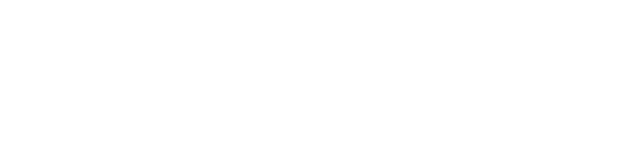
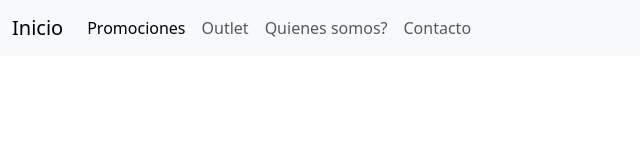
Before and after one commit to francoparadiso/clase-11, a plain HTML site: page index.html in a window 1280 px wide. Shown: the whole page, without its empty margins (0-640 px from the left). Drawn offline with nearby package versions, Linux system fonts and the light colour scheme.

Commit message:
Creamos las paginas

```diff
--- a/index.html
+++ b/index.html
@@ -9,7 +9,30 @@
         integrity="sha384-T3c6CoIi6uLrA9TneNEoa7RxnatzjcDSCmG1MXxSR1GAsXEV/Dwwykc2MPK8M2HN" crossorigin="anonymous">
 </head>
 </head>
-
+<nav class="navbar navbar-expand-lg bg-body-tertiary">
+    <div class="container-fluid">
+      <a class="navbar-brand" href="#">Inicio</a>
+      <button class="navbar-toggler" type="button" data-bs-toggle="collapse" data-bs-target="#navbarNav" aria-controls="navbarNav" aria-expanded="false" aria-label="Toggle navigation">
+        <span class="navbar-toggler-icon"></span>
+      </button>
+      <div class="collapse navbar-collapse" id="navbarNav">
+        <ul class="navbar-nav">
+          <li class="nav-item">
+            <a class="nav-link active" aria-current="page" href="#">Promociones</a>
+          </li>
+          <li class="nav-item">
+            <a class="nav-link" href="#">Outlet</a>
+          </li>
+          <li class="nav-item">
+            <a class="nav-link" href="#">Quienes somos?</a>
+          </li>
+          <li class="nav-item">
+            <a class="nav-link " aria-disabled="true">Contacto</a>
+          </li>
+        </ul>
+      </div>
+    </div>
+  </nav>
 <body>
     <script src="https://cdn.jsdelivr.net/npm/bootstrap@5.3.2/dist/js/bootstrap.bundle.min.js"
         integrity="sha384-C6RzsynM9kWDrMNeT87bh95OGNyZPhcTNXj1NW7RuBCsyN/o0jlpcV8Qyq46cDfL"
```
Also changed, not shown: pages/contacto.html (added), pages/outlet.html (added), pages/promociones.html (added), pages/quienes-somos.html (added).
